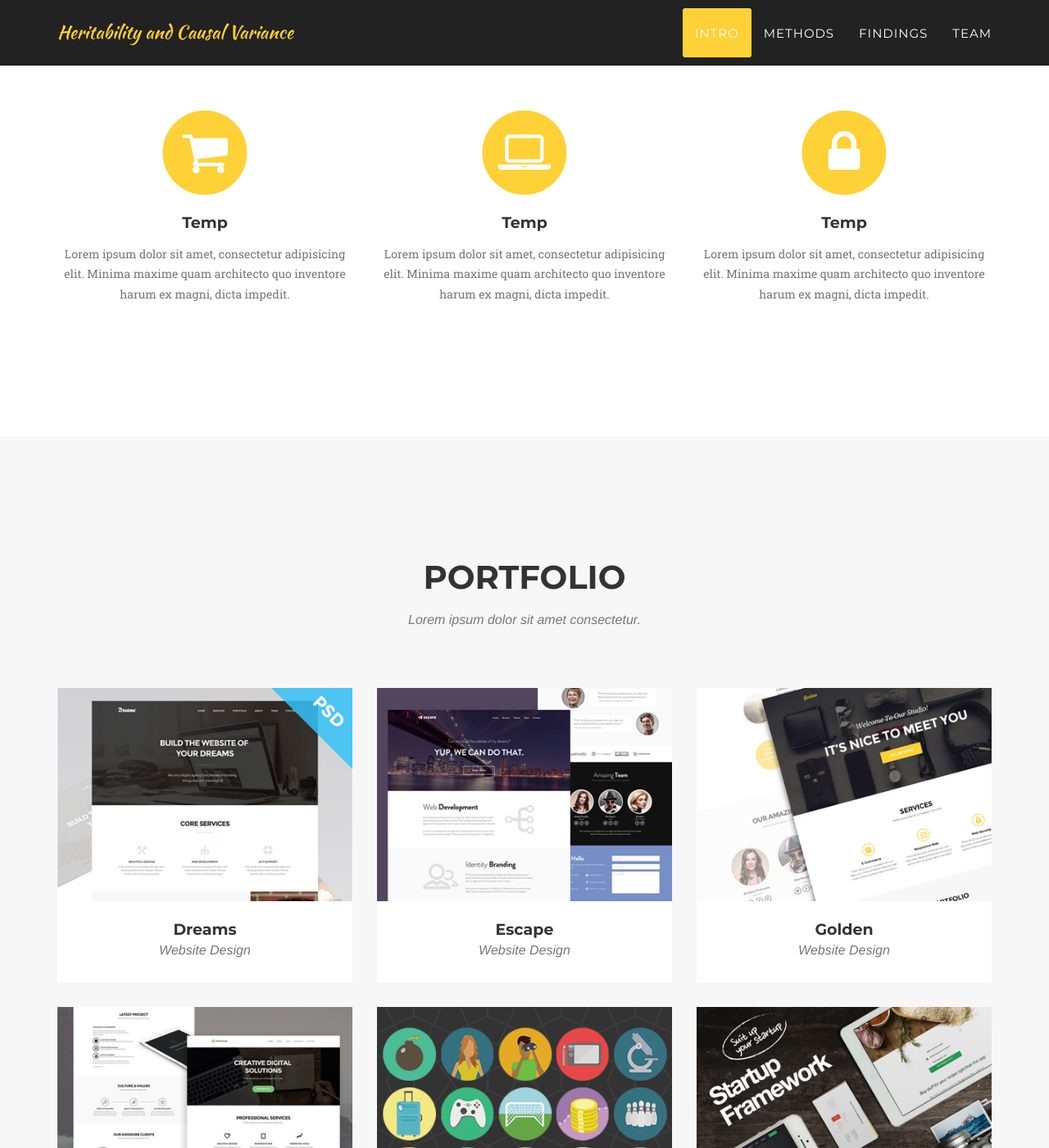
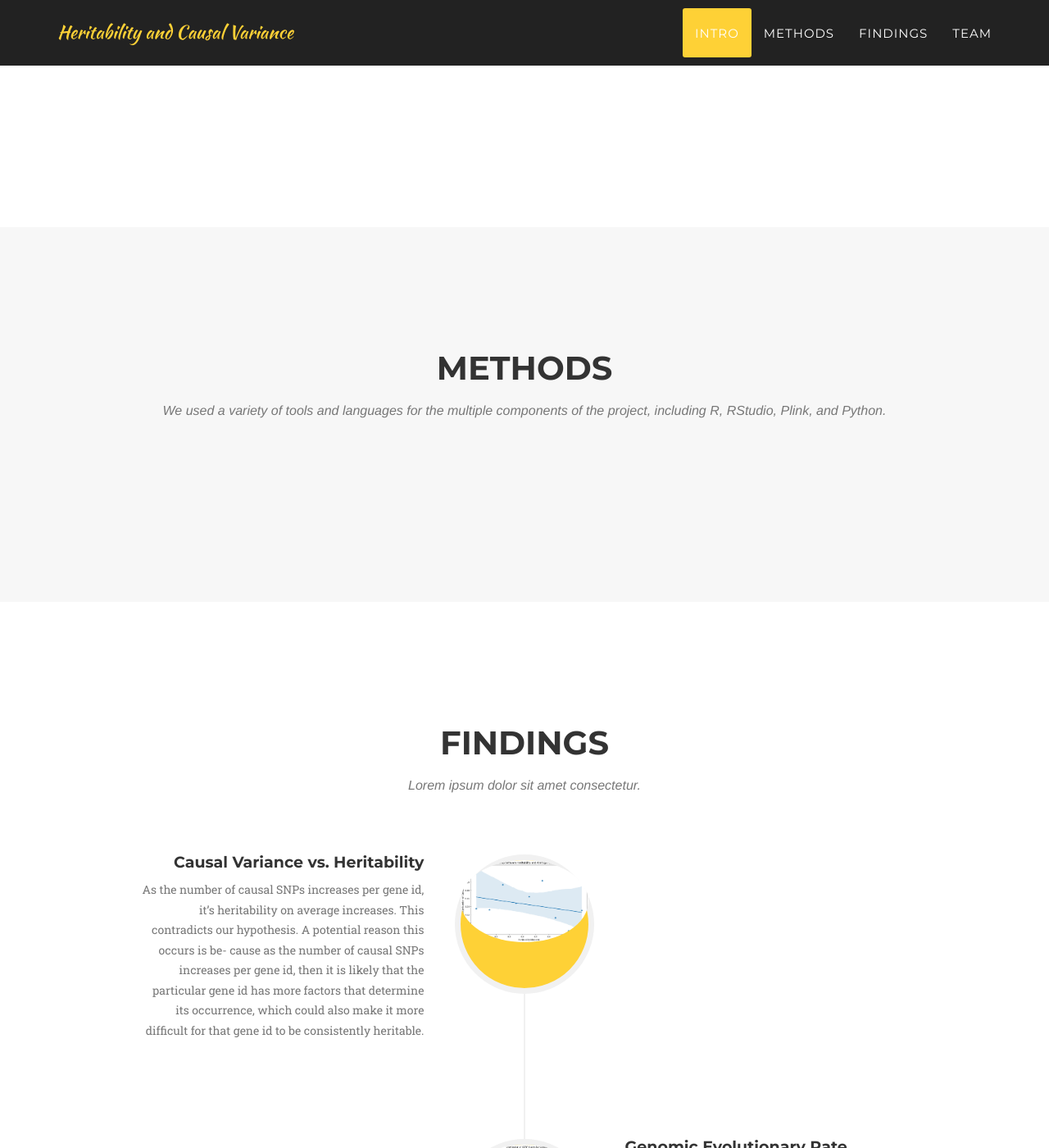
Before and after one commit to AntonBeliakovUCSD/Capstone, a Jekyll site: the page built from index.html, in a window 1280 px wide and 1400 px high, scrolled down 1084 px. Shown: the whole window at 82% size. Built offline with Jekyll 4.4.1, drawn with Linux system fonts in a browser that asks for light colours; some web fonts are replaced; some of the changed text lies outside the part shown.

Commit message:
more changes

```diff
--- a/_config.yml
+++ b/_config.yml
@@ -8,34 +8,37 @@
 
 
 # Team names, titles and social links
+mentor:
+- name: Dr. Amariuta
+  pic: 1
+  position: Mentor
+  social:
+    - title: Email
+      url: # tamariutabartell@ucsd.edu
+
 people:
 - name: Gurman Dhaliwal
-  pic: 1
+  pic: 2
   position: Researcher
   social:
     - title: Email
       url: # gdhaliwa@ucsd.edu
 
 - name: Lihao Liu
-  pic: 2
+  pic: 3
   position: Researcher
   social:
     - title: Email
       url: # liliu@ucsd.edu
 
 - name: Anton Beliakov
-  pic: 3
+  pic: 4
   position: Researcher
   social:
     - title: Email
       url: # abeliako@ucsd.edu
 
-- name: Dr. Amariuta
-  pic: 4
-  position: Mentor
-  social:
-    - title: Email
-      url: # tamariutabartell@ucsd.edu
+
 
 # Social networks usernames (many more available: google-plus, flickr, dribbble, pinterest, instagram, tumblr, linkedin, etc.)
 social:
--- a/_includes/portfolio_grid.html
+++ b/_includes/portfolio_grid.html
@@ -3,10 +3,20 @@
         <div class="container">
             <div class="row">
                 <div class="col-lg-12 text-center">
-                    <h2 class="section-heading">Portfolio</h2>
-                    <h3 class="section-subheading text-muted">Lorem ipsum dolor sit amet consectetur.</h3>
+                    <h2 class="section-heading">Methods</h2>
+                    <h3 class="section-subheading text-muted">We used a variety of tools and languages for the multiple components of the
+                        project, including R, RStudio, Plink, and Python.</h3>
+
+                        <!-- Add images of R and python etc. icons-->
+
+                        <!-- Add info about methods-->
+
                 </div>
+
             </div>
+
+            <!--Use these Grid template for visualizations
+
             <div class="row">
             {% for post in site.posts %}
                 <div class="col-md-4 col-sm-6 portfolio-item">
@@ -25,5 +35,6 @@
                 </div>
             {% endfor %}
             </div>
+        -->
         </div>
     </section>
--- a/_includes/services.html
+++ b/_includes/services.html
@@ -13,9 +13,14 @@
 offers a key interesting result about gene ids with high heritability and low causal
 snps. The TWAS analysis is currently underway, and is being conducted on cancer
 traits since they are highly heritable and have few causal SNPs.
+
+                        <!-- Add Github repo link and report link-->
+
                     </h3>
                 </div>
             </div>
+
+            <!-- Use this for python and stuff Icons
 
             <div class="row text-center">
                 <div class="col-md-4">
@@ -43,5 +48,6 @@
                     <p class="text-muted">Lorem ipsum dolor sit amet, consectetur adipisicing elit. Minima maxime quam architecto quo inventore harum ex magni, dicta impedit.</p>
                 </div>
             </div>
+        -->
         </div>
     </section>
```
